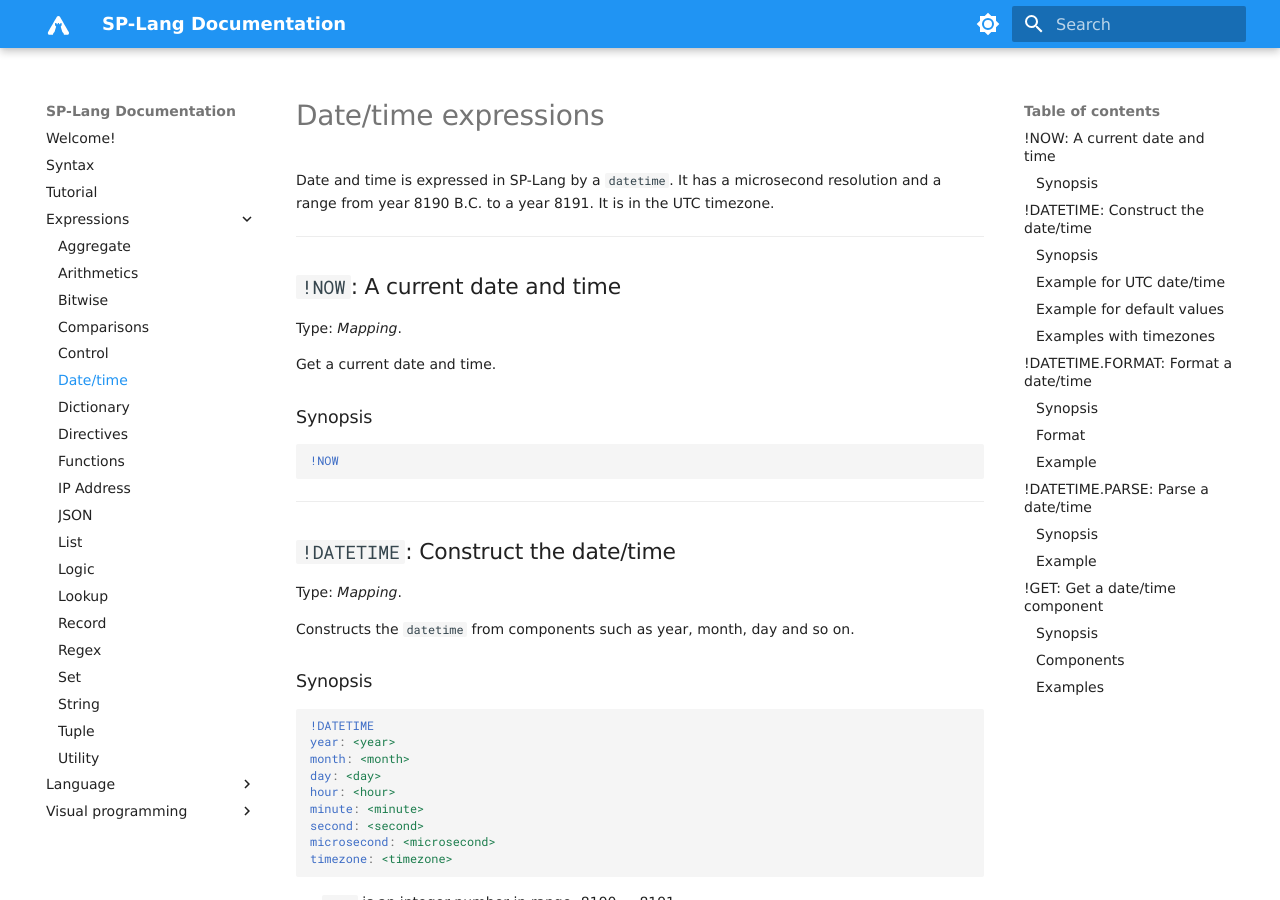
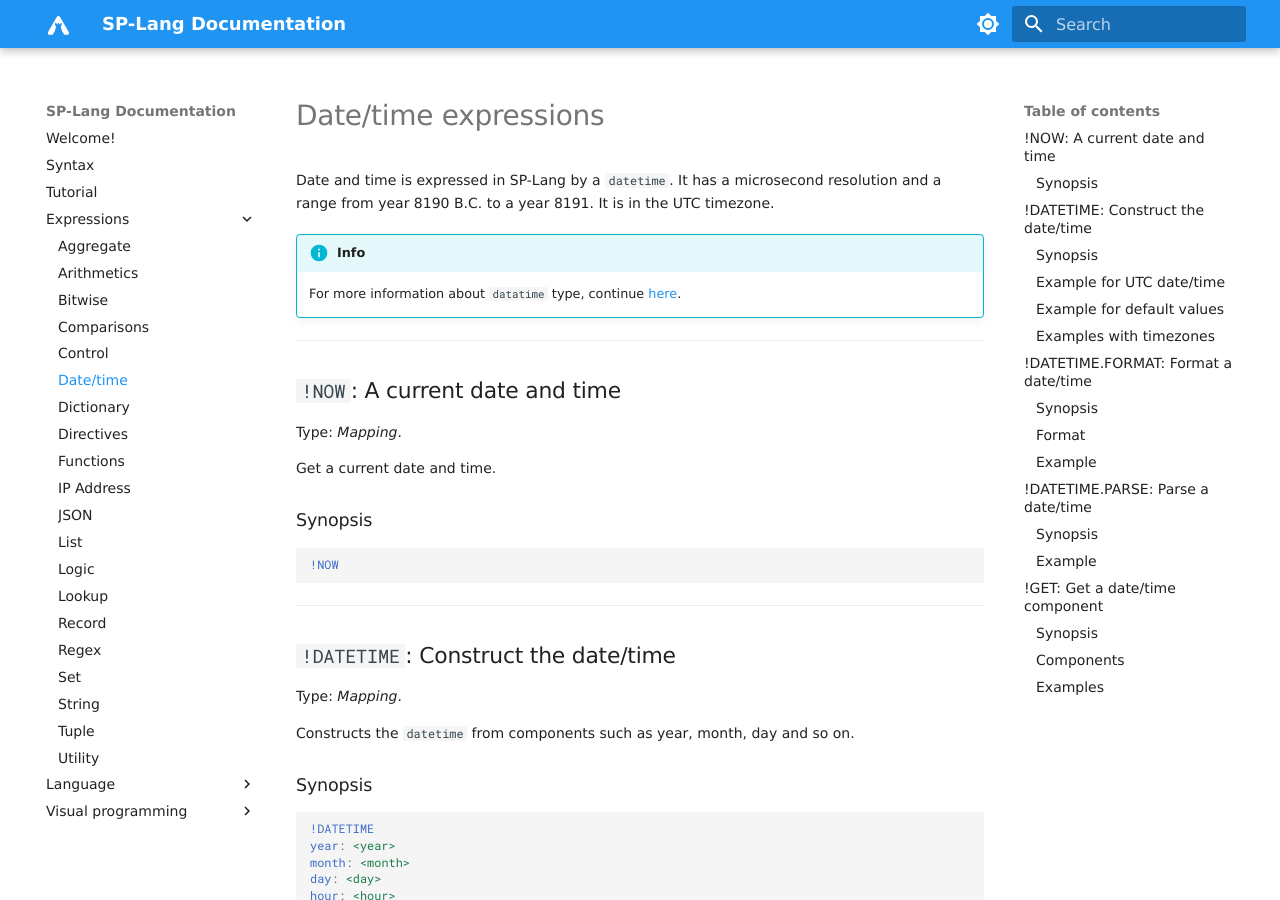
Before and after one commit to TeskaLabs/splang-docs, an MkDocs documentation site: the page built from docs/expressions/datetime.md, in a window 1280 px wide and 900 px high. Built offline with MkDocs 1.6.1 and Material for MkDocs 9.7.7, drawn with Linux system fonts in a browser that asks for light colours; some web fonts are replaced.

Commit message:
Add a intra-doc link.

```diff
--- a/docs/expressions/datetime.md
+++ b/docs/expressions/datetime.md
@@ -8,6 +8,10 @@ title: Date/time
 Date and time is expressed in SP-Lang by a `datetime`.
 It has a microsecond resolution and a range from year 8190 B.C. to a year 8191.
 It is in the UTC timezone.
+
+!!! info
+
+	For more information about `datatime` type, continue [here](../../language/date-time).
 
 ---
 
```
